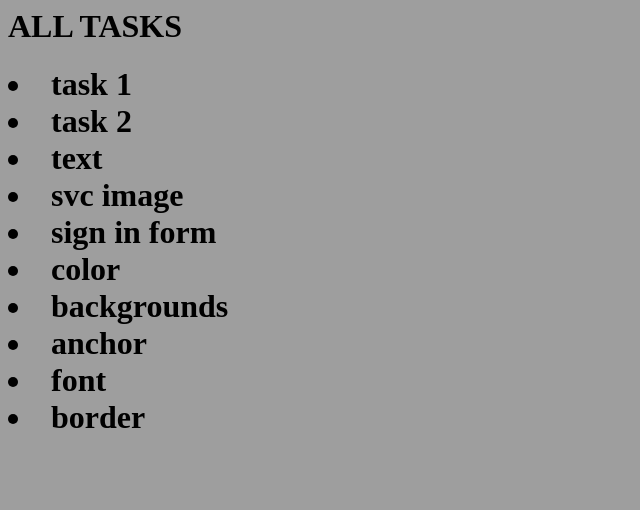
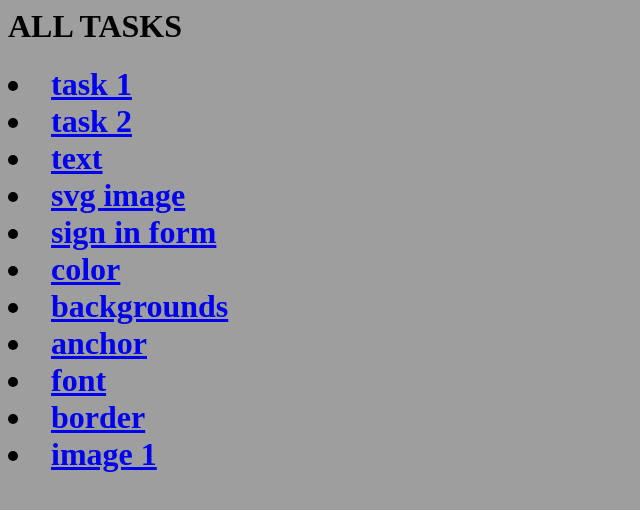
Before and after one commit to Harika4k7/Harika4k7.github.io, a plain HTML site: page index.html in a window 1280 px wide. Shown: the whole page, without its empty margins (0-640 px from the left). Drawn offline with Linux system fonts and the light colour scheme.

Commit message:
added given tasks

```diff
--- a/index.html
+++ b/index.html
@@ -6,15 +6,16 @@
 </head>
 <body background="C:\Users\My World\Pictures\Ur's Choice 275000\Flowers_-_Beautiful_Bouquet.jpg">
 <h1>ALL TASKS<h1>
-<li><a href="task 1"></a>task 1</li>
-<li><a href="task 2"></a>task 2</li>
-<li><a href="text"></a>text</li>
-<li><a href="svc image"></a>svc image</li>
-<li><a href="sign in form"></a>sign in form</li>
-<li><a href="color"></a>color</li>
-<li><a href="backgrounds"></a>backgrounds</li>
-<li><a href="anchor"></a>anchor</li>
-<li><a href="font"></a>font</li>
-<li><a href="border"></a>border</li>
+<li><a href="task 1">task 1</a></li>
+<li><a href="task 2">task 2</a></li>
+<li><a href="text">text</a></li>
+<li><a href="svc image">svg image</a></li>
+<li><a href="sign in form">sign in form</a></li>
+<li><a href="color">color</a></li>
+<li><a href="backgrounds">backgrounds</a></li>
+<li><a href="anchor">anchor</a></li>
+<li><a href="font">font</a></li>
+<li><a href="border">border</a></li>
+<li><a href="image 1">image 1</a></li>
 </body>
 </html>
```
Also changed, not shown: image 1.html (added, +10 -0 lines).
